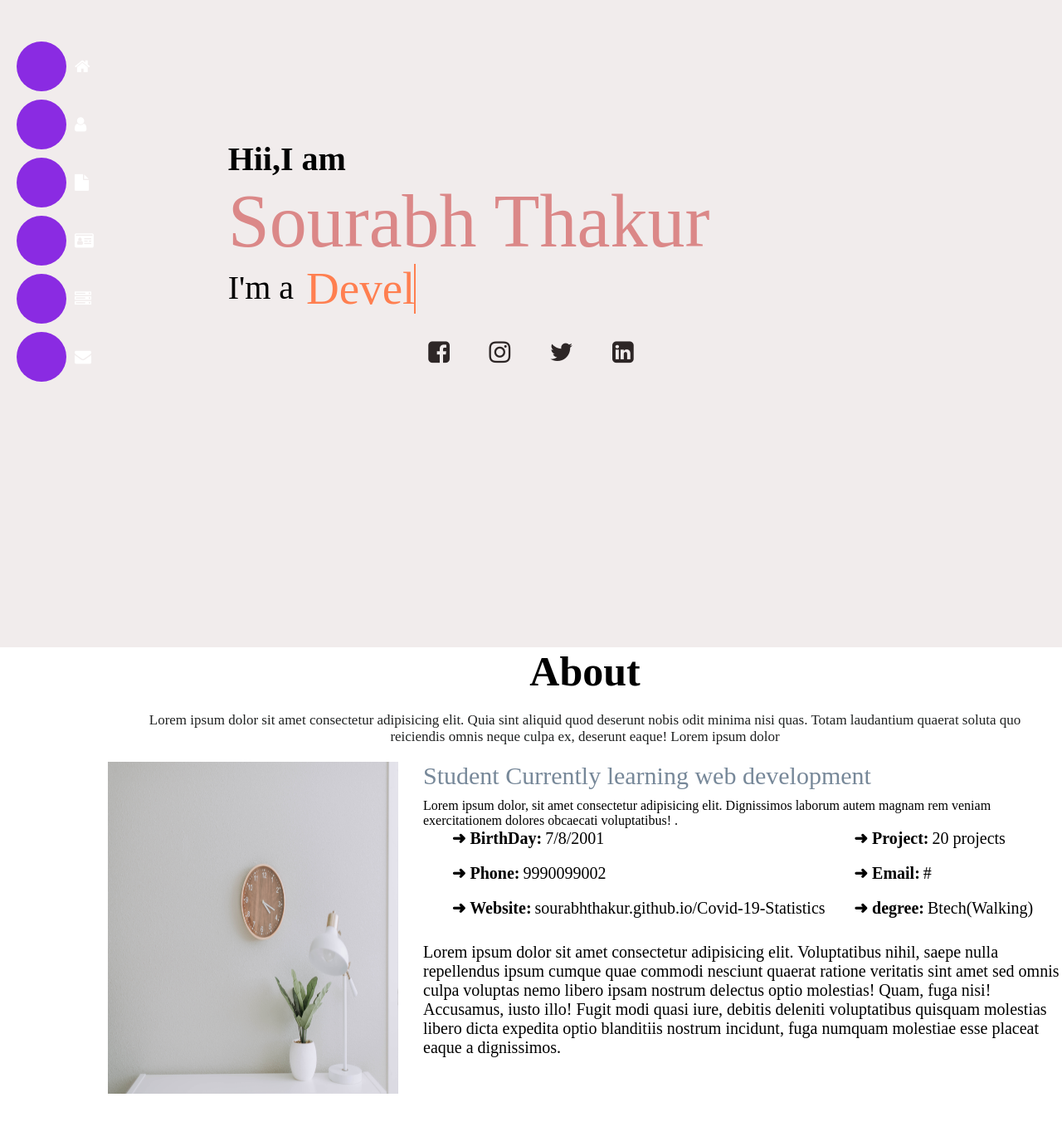
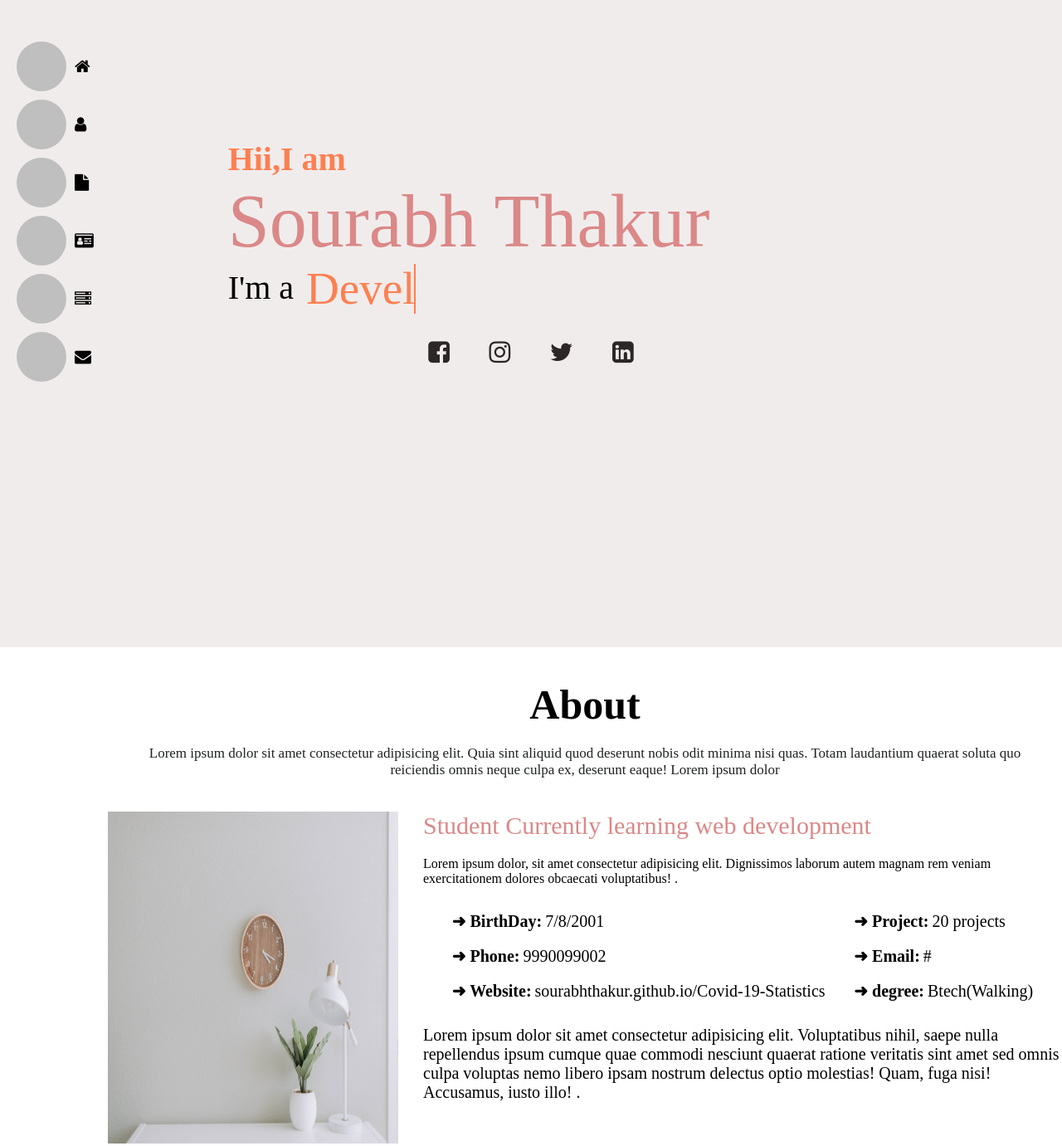
Before and after one commit to sourabhthakur87/MyResume, a plain HTML site: page index.html in a window 1280 px wide. Shown: the part 20-1401 px from the top of the page at 83% size. Drawn offline with Linux system fonts and the light colour scheme.

Commit message:
UI Update

```diff
--- a/index.html
+++ b/index.html
@@ -23,7 +23,7 @@
                 <ul>
                     <li><a href="#"><i class="fa fa-home icon" aria-hidden="true"><span class="hide">Home</span></i></a>
                     </li>
-                    <li><a href="#"><i class="fa fa-user icon" aria-hidden="true"></i> <span
+                    <li><a href="#about"><i class="fa fa-user icon" aria-hidden="true"></i> <span
                                 class="hide">About</span></a></li>
                     <li><a href="#"><i class="fa fa-file icon" aria-hidden="true"></i> <span
                                 class="hide">Resume</span></a></li>
@@ -60,7 +60,7 @@
         </div>
     </div>
 
-    <div class="about">
+    <div class="about" id="about">
         <h1>About</h1>
         <p id="p1">Lorem ipsum dolor sit amet consectetur adipisicing elit. Quia sint aliquid quod deserunt nobis odit
             minima
@@ -92,12 +92,12 @@
                             <span class="que">&#10140; degree:</span> <span class="nm">Btech(Walking)</span>
                         </div>
                     </div>
-                    <p id="morinfo">Lorem ipsum dolor sit amet consectetur adipisicing elit. Voluptatibus nihil, saepe nulla repellendus ipsum cumque quae commodi nesciunt quaerat ratione veritatis sint amet sed omnis culpa voluptas nemo libero ipsam nostrum delectus optio molestias! Quam, fuga nisi! Accusamus, iusto illo! Fugit modi quasi iure, debitis deleniti voluptatibus quisquam molestias libero dicta expedita optio blanditiis nostrum incidunt, fuga numquam molestiae esse placeat eaque a dignissimos.</p>
+                    <p id="morinfo">Lorem ipsum dolor sit amet consectetur adipisicing elit. Voluptatibus nihil, saepe nulla repellendus ipsum cumque quae commodi nesciunt quaerat ratione veritatis sint amet sed omnis culpa voluptas nemo libero ipsam nostrum delectus optio molestias! Quam, fuga nisi! Accusamus, iusto illo! .</p>
                 </div>
             </div>
         </div>
     </div>
-    <script src="./script.js"></script>
+    <!-- <script src="./script.js"></script> -->
 </body>
 
 </html>
--- a/style.css
+++ b/style.css
@@ -7,11 +7,6 @@
 .home {
     width: 100%;
     height: 100vh;
-    /* background-image: url(https://images.unsplash.com/photo-1596079890744-c1a0462d0975?ixlib=rb-1.2.1&ixid=MnwxMjA3fDB8MHxwaG90by1wYWdlfHx8fGVufDB8fHx8&auto=format&fit=crop&w=871&q=80); */
-    /* background:url(https://images.unsplash.com/photo-1487260211189-670c54da558d?ixlib=rb-1.2.1&ixid=MnwxMjA3fDB8MHxwaG90by1wYWdlfHx8fGVufDB8fHx8&auto=format&fit=crop&w=387&q=80) ;
-    background-repeat: no-repeat;
-    background-size: cover; */
-    /* background-size: 100% 100vh; */
     display: flex;
     background: rgb(241, 236, 236);
 }
@@ -35,7 +30,7 @@ header ul li {
     font-size: 20px;
     width: 60px;
     height: 60px;
-    background: #8a2be2;
+    background: rgb(191, 191, 191);
     text-align: center;
     line-height: 60px;
     border-radius: 50%;
@@ -62,7 +57,7 @@ li a {
 
 .icon {
     margin-left: 70px;
-    color: white;
+    color: black;
 }
 
 header ul li a {
@@ -80,9 +75,11 @@ header ul li a {
 
 header ul li:hover {
     transition: 0.7s;
-
     width: 130px;
     border-radius: 30px;
+    /* background: rgb(4, 130, 130); */
+    background-color: coral;
+
 }
 
 header ul li:hover span {
@@ -100,7 +97,7 @@ header ul li:hover span {
     margin-top: -150px;
     font-size: 40px;
     font-weight: bold;
-    color: black;
+    color: coral;
 }
 
 #s {
@@ -193,6 +190,7 @@ header ul li:hover span {
 
 
 .about {
+    margin-top: 40px;
     margin-left: 130px;
     height: 100vh;
 }
@@ -211,6 +209,7 @@ header ul li:hover span {
 
 
 .about .box {
+    margin-top: 40px;
     display: flex;
     justify-content: space-between;
     /* margin: 40px; */
@@ -225,14 +224,16 @@ header ul li:hover span {
 .box h2 {
     font-size: 30px;
     font-weight: 400;
-    color: lightslategrey;
-    margin-bottom: 10px;
+    /* color: lightslategrey; */
+    color:rgb(219, 136, 136);
+    margin-bottom: 20px;
 }
 
 .perinfo {
     display: flex;
     justify-content: space-evenly;
     margin-bottom: 30px;
+    margin-top: 30px;
  }
 
 .sicon {
```
